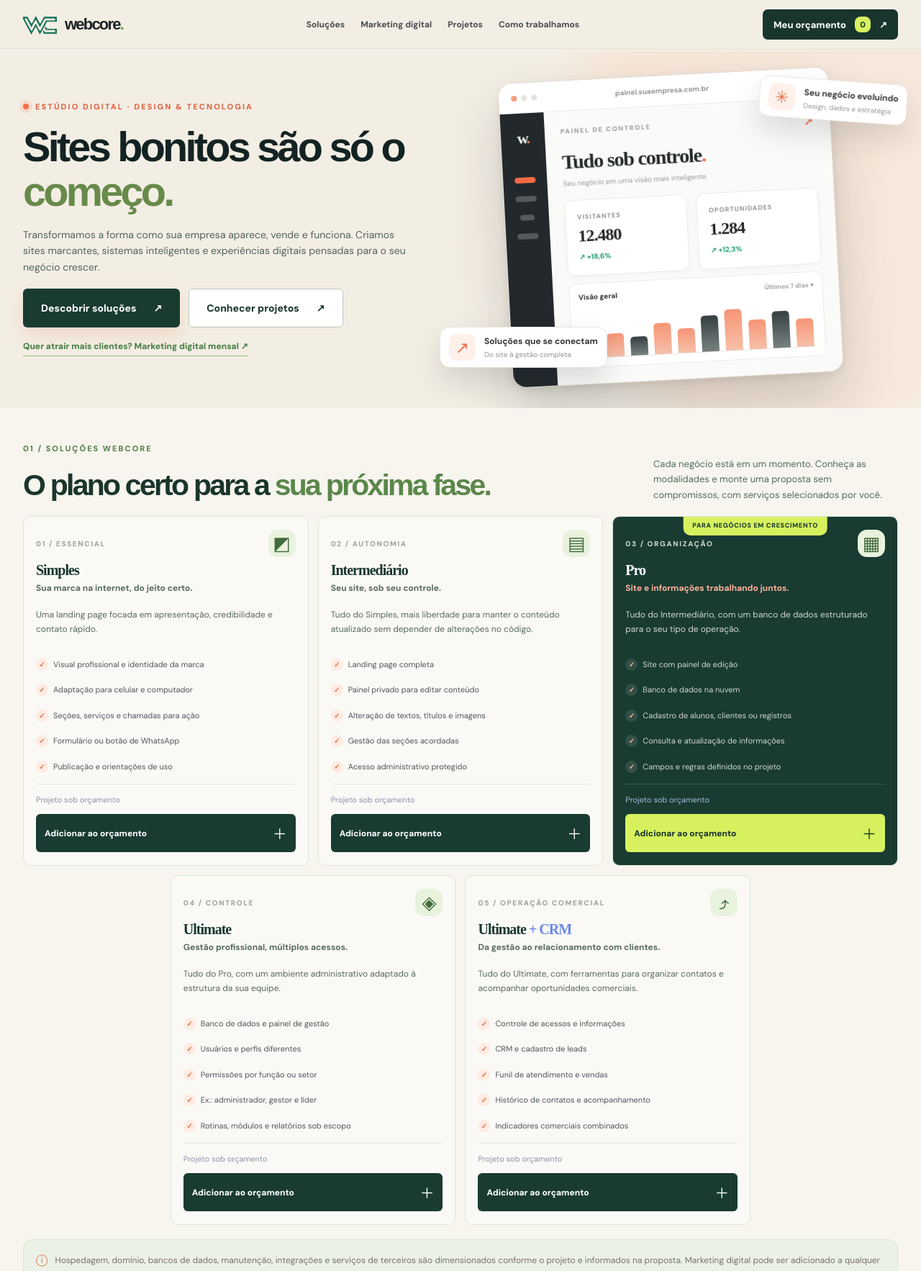
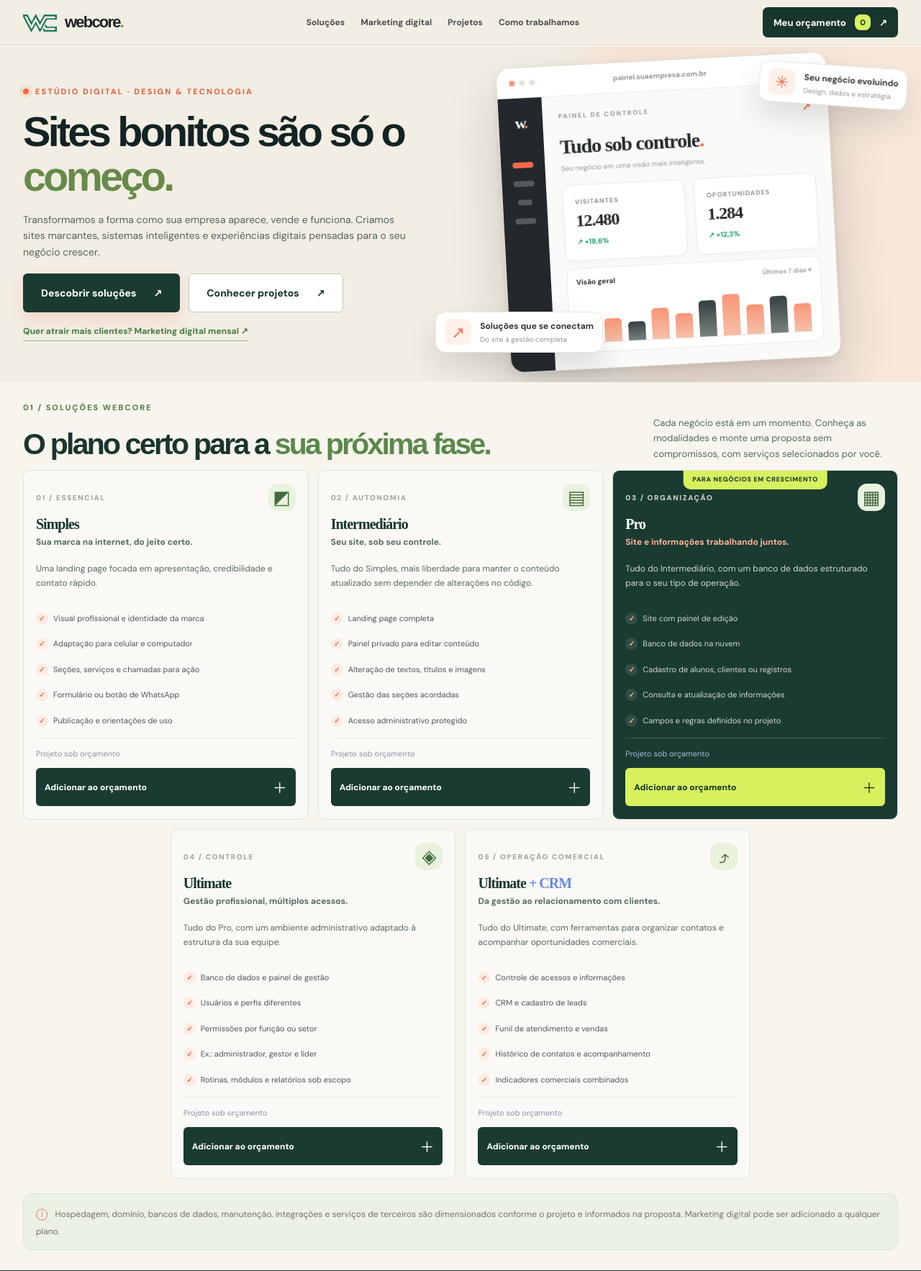
Before and after one commit to JoaoGabrii/web_core, a FastAPI app: page / in a window 1280 px wide. Shown: the top 1766 px of the page at 72% size. Run offline with FastAPI, Linux system fonts and the light colour scheme.

Commit message:
Fixar Visual 2 e remover seletor de aparência

```diff
--- a/templates/base.html
+++ b/templates/base.html
@@ -1 +1 @@
-<!doctype html><html lang="pt-BR"><head><meta charset="utf-8"><meta name="viewport" content="width=device-width,initial-scale=1"><meta name="theme-color" content="#0b1220"><meta name="description" content="WebCore: desenvolvimento de sites, sistemas personalizados, CRM e marketing digital. Solicite seu orçamento pelo WhatsApp."><link rel="canonical" href="https://web-core.jgabriel-souza.workers.dev/"><meta property="og:type" content="website"><meta property="og:locale" content="pt_BR"><meta property="og:site_name" content="WebCore"><meta property="og:title" content="WebCore | Sites, Sistemas e Marketing Digital"><meta property="og:description" content="WebCore: desenvolvimento de sites, sistemas personalizados, CRM e marketing digital. Solicite seu orçamento pelo WhatsApp."><meta property="og:url" content="https://web-core.jgabriel-souza.workers.dev/"><meta name="twitter:card" content="summary"><title>{% block title %}WebCore — Soluções Digitais{% endblock %}</title><link rel="icon" type="image/svg+xml" href="/static/favicon.svg?v=contrast-3"><link rel="stylesheet" href="/static/style.css?v=footer-7"></head><body>{% block content %}{% endblock %}</body></html>
+<!doctype html><html lang="pt-BR"><head><meta charset="utf-8"><meta name="viewport" content="width=device-width,initial-scale=1"><meta name="theme-color" content="#0b1220"><meta name="description" content="WebCore: desenvolvimento de sites, sistemas personalizados, CRM e marketing digital. Solicite seu orçamento pelo WhatsApp."><link rel="canonical" href="https://web-core.jgabriel-souza.workers.dev/"><meta property="og:type" content="website"><meta property="og:locale" content="pt_BR"><meta property="og:site_name" content="WebCore"><meta property="og:title" content="WebCore | Sites, Sistemas e Marketing Digital"><meta property="og:description" content="WebCore: desenvolvimento de sites, sistemas personalizados, CRM e marketing digital. Solicite seu orçamento pelo WhatsApp."><meta property="og:url" content="https://web-core.jgabriel-souza.workers.dev/"><meta name="twitter:card" content="summary"><title>{% block title %}WebCore — Soluções Digitais{% endblock %}</title><link rel="icon" type="image/svg+xml" href="/static/favicon.svg?v=contrast-3"><link rel="stylesheet" href="/static/style.css?v=footer-7"></head><body class="visual-compact">{% block content %}{% endblock %}</body></html>
```
